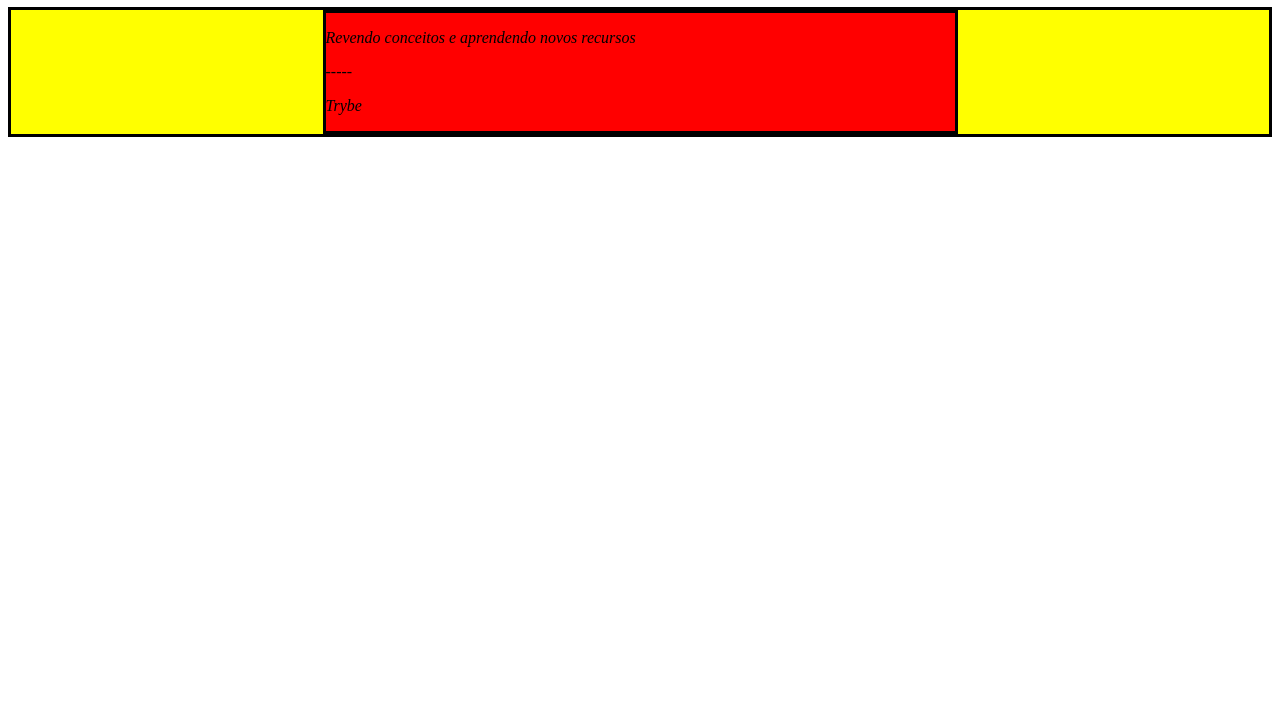
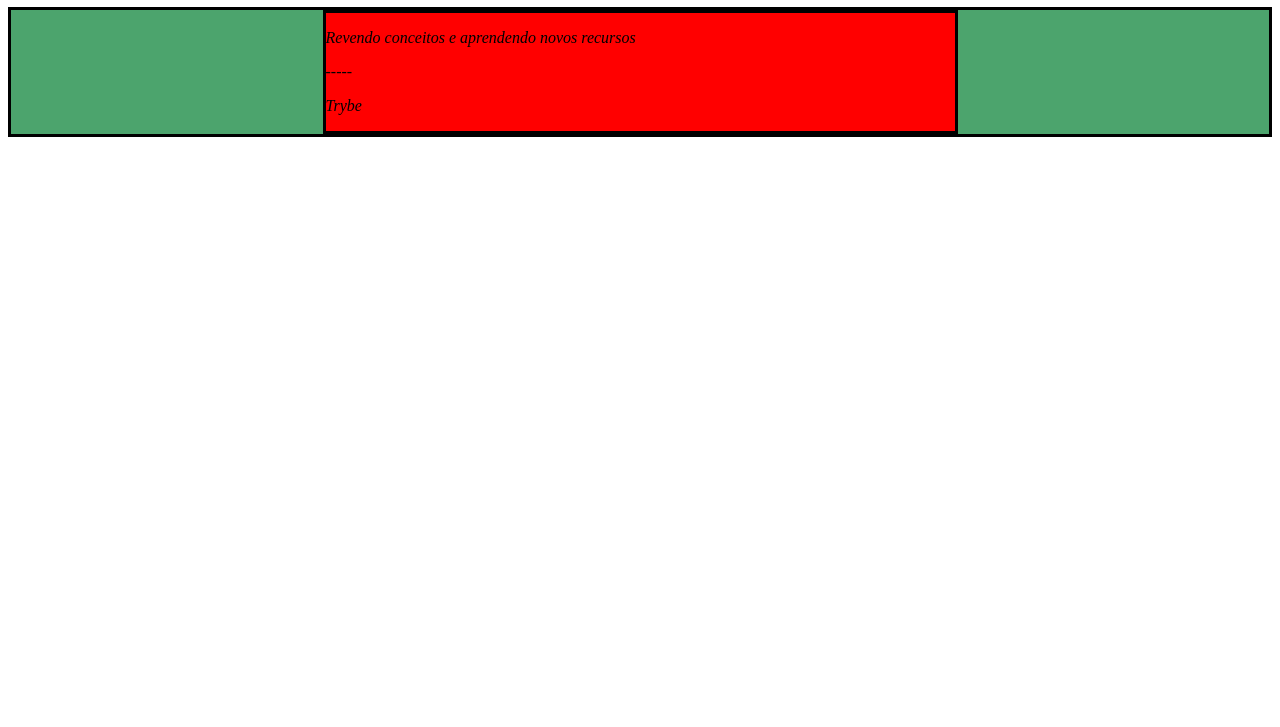
Before and after one commit to joaoAndradeJr/fundamentals-exercises, a plain HTML site: page BL-5/5.1/index.html in a window 1280 px wide. Shown: the part 73-800 px from the top of the page. Drawn offline with Linux system fonts and the light colour scheme.

Commit message:
add: function to change background color with getElementsByClassName

```diff
--- a/BL-5/5.1/index.html
+++ b/BL-5/5.1/index.html
@@ -47,18 +47,19 @@
         - document.getElementById()
         - document.getElementsByClassName()
         - document.getElementsByTagName()
-        Crie uma função que mude o texto na tag <p> para uma descrição de como você se vê daqui a 2 anos. (Não gaste tempo pensando no texto e sim realizando o exercício)
         */
+      // Crie uma função que mude o texto na tag <p> para uma descrição de como você se vê daqui a 2 anos. (Não gaste tempo pensando no texto e sim realizando o exercício)
       let text = 'Revendo conceitos e aprendendo novos recursos';
       document.getElementsByTagName('p')[0].innerText = text;
 
-        /*
-        Crie uma função que mude a cor do quadrado amarelo para o verde da Trybe (rgb(76,164,109)).
-        Crie uma função que mude a cor do quadrado vermelho para branco.
-        Crie uma função que corrija o texto da tag <h1>.
-        Crie uma função que modifique todo o texto da tag <p> para maiúsculo.
-        Crie uma função que exiba o conteúdo de todas as tags <p> no console.
-        */
+      // Crie uma função que mude a cor do quadrado amarelo para o verde da Trybe (rgb(76,164,109)).
+      let color = document.getElementsByClassName('main-content')[0];
+      color.style.backgroundColor = 'rgb(76, 164, 109)';
+
+      // Crie uma função que mude a cor do quadrado vermelho para branco.
+      // Crie uma função que corrija o texto da tag <h1>.
+      // Crie uma função que modifique todo o texto da tag <p> para maiúsculo.
+      // Crie uma função que exiba o conteúdo de todas as tags <p> no console.
     </script>
   </body>
 </html>
```
